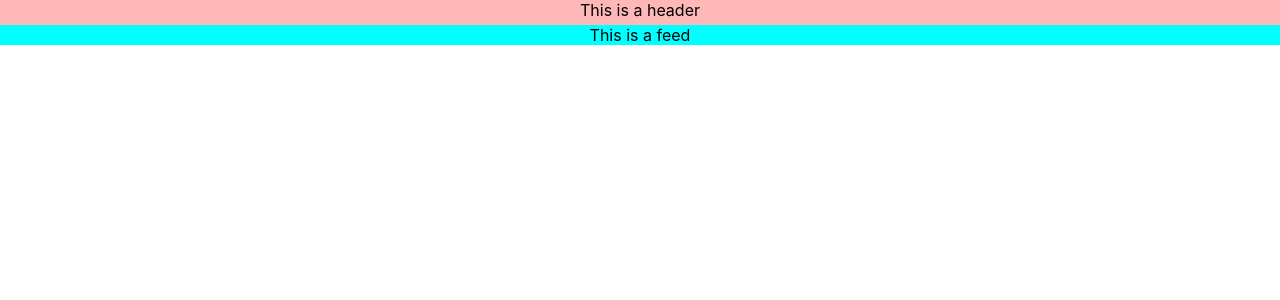
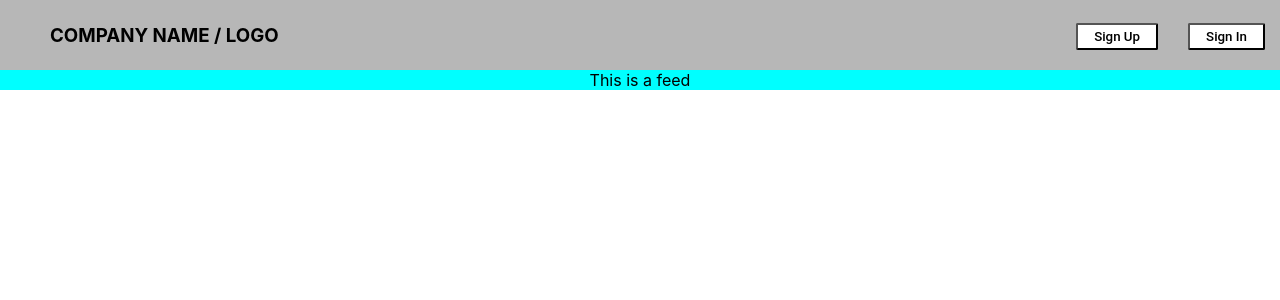
Before and after one commit to Siam63/freelancing-website, a React (Create React App) app: page / in a window 1280 px wide. Shown: the top 300 px of the page. Built offline with nearby package versions, Linux system fonts and the light colour scheme.

Commit message:
button component

```diff
--- a/src/components/App.js
+++ b/src/components/App.js
@@ -1,13 +1,17 @@
 import React, {Component} from 'react';
 import Header from './Header';
 import Feed from './Feed';
+import Button from './Button';
 import '../stylesheets/App.scss';
 
 class App extends Component {
   render() {
     return (
         <div className="App">
-            <Header/>
+            <Header>
+              <Button text="Sign In"/>
+              <Button text="Sign Up"/>
+            </Header>
             <Feed/>
         </div>
     );
--- /dev/null
+++ b/src/components/Button.js
@@ -0,0 +1,21 @@
+import React, {Component} from 'react';
+import '../stylesheets/Button.scss';
+
+class Button extends Component {
+    constructor(props){
+        super(props);
+        this.state = {
+            text: this.props.text
+        };
+    }
+
+    render() {
+        return (
+            <button className="btn">
+                {this.state.text}
+            </button>
+        );
+    }
+}
+
+export default Button;
--- a/src/components/Header.js
+++ b/src/components/Header.js
@@ -5,7 +5,8 @@ class Header extends Component {
     render() {
         return (
             <div className="header">
-                This is a header
+                {this.props.children}
+                <h3 className= "company-name">COMPANY NAME / LOGO</h3>
             </div>
         );
     }
--- /dev/null
+++ b/src/stylesheets/Button.scss
@@ -0,0 +1,24 @@
+.btn{
+    display:inline-block;
+    padding:0.3em 1.2em;
+    margin:18px 15px 15px;
+    border-radius:2px;
+    box-sizing: border-box;
+    text-decoration:none;
+    font-family:'Roboto',sans-serif;
+    font-weight:500;
+    color:black;
+    background-color:white;
+    text-align:center;
+    transition: all 0.2s;
+    float: right;
+}
+
+.btn:hover{
+    background-color:#4095c6;
+    cursor: pointer;
+}
+
+.btn:active{
+    color: red;
+}
--- a/src/stylesheets/Header.scss
+++ b/src/stylesheets/Header.scss
@@ -1,4 +1,11 @@
 .header {
-  height: 25px;
-  background-color: rgba(255, 0, 0, 0.28);
+  height: 65px;
+  background-color: rgb(183, 183, 183);
+  text-align: left;
+  padding-top:5px;
 }
+
+.company-name{
+  color: black;
+  margin-left: 50px;
+}
```
Also changed, not shown: 1 other file (tests, documents, lock files or other folders).
